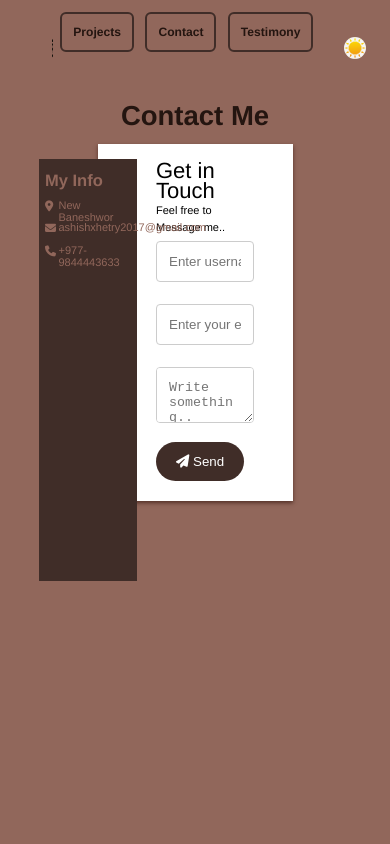
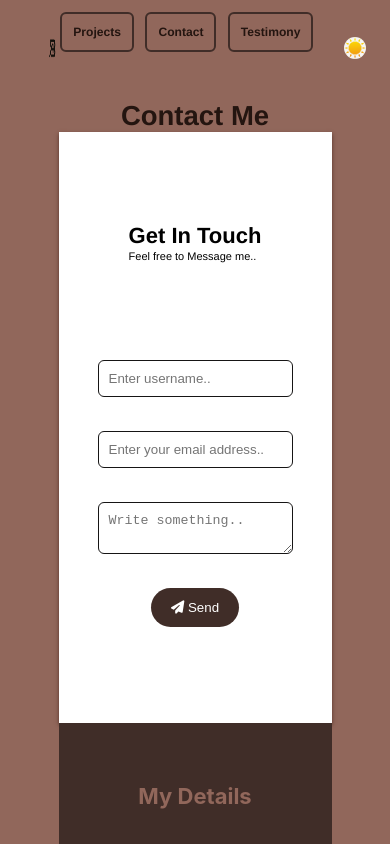
Before and after one commit to xhetry-ashish/portfolio_practice, a React (Create React App) app: page /contact in a window 390 px wide. Shown: the top 844 px of the page. Built offline with nearby package versions, Linux system fonts and the light colour scheme.

Commit message:
contact form UI changed and responsive done

```diff
--- a/src/pages/Contact/contact.jsx
+++ b/src/pages/Contact/contact.jsx
@@ -81,21 +81,23 @@ const validate = (values)=>{
         <div class="contactRow">
           <div class="contactInfo">
             <div class="icon-info">
-              <h3>My Info</h3>
+              <div class="title">My Details</div>
             </div>
           </div>
           <div class="contactInfo">
             <div class="icon-info">
               <i class="fa fa-map-marker"></i>
+              <span>Address</span>
             </div>
             <div class="text-info">
-              <span>New Baneshwor</span>
+              <span>New Baneshwor,Kathmandu</span>
             </div>
           </div>
 
           <div class="contactInfo">
             <div class="icon-info">
               <i class="fa fa-envelope"></i>
+              <span>Email</span>
             </div>
             <div class="text-info">
               <span>ashishxhetry2017@gmail.com</span>
@@ -105,6 +107,7 @@ const validate = (values)=>{
           <div class="contactInfo">
             <div class="icon-info">
               <i class="fa fa-phone"></i>
+              <span>Phone</span>
             </div>
             <div class="text-info">
               <span>+977-9844443633</span>
@@ -113,10 +116,8 @@ const validate = (values)=>{
         </div>
 
         <div class="formRow">
-          <div class="formempty"></div>
-          <div class="forminfo">
             <div class="formTitle">
-              <span>Get in Touch</span>
+              <span>Get In Touch</span>
               <p>Feel free to Message me..</p>
             </div>
             <div class="formInput">
@@ -128,7 +129,7 @@ const validate = (values)=>{
                   value={formValues.username}
                   onChange={handleChange}
                 />
-                <p style={{color:"red"}}>{formErrors.username}</p>
+                <span style={{color:"red"}}>{formErrors.username}</span>
                 <input
                   type="text"
                   name="email"
@@ -136,7 +137,7 @@ const validate = (values)=>{
                   value={formValues.email}
                   onChange={handleChange}
                 />
-                <p style={{color:"red"}}>{formErrors.email}</p>
+                <span style={{color:"red"}}>{formErrors.email}</span>
                 <textarea
                   id="subject"
                   name="message"
@@ -144,14 +145,13 @@ const validate = (values)=>{
                   value={formValues.message}
                   onChange={handleChange}
                 ></textarea>
-                <p style={{color:"red"}}>{formErrors.message}</p>
+                 <span style={{color:"red"}}>{formErrors.message}</span>
                 <button ><i class="fa fa-paper-plane"></i>  Send</button>
               </form>
             </div>
           </div>
         </div>
       </div>
-    </div>
   )
 }
 
--- a/src/pages/Contact/contact.scss
+++ b/src/pages/Contact/contact.scss
@@ -11,47 +11,54 @@ h2 {
   font-family: $myFont;
   font-size: 2.5rem;
 }
+/* contact section */
+#contact {
+  margin-top: 10vh;
+}
 
 .outerRow {
   width: 100vw;
+  height: 80vh;
   display: flex;
   flex-direction: row;
   justify-content: center;
-    position: relative;
-    top: 10%;
+  align-items: center;
+
 }
 .contactRow {
-    height: 50vh;
-    width: 25vw;
+  height: 60vh;
+  flex-basis: 25vw;
   background-color: $pri-color;
-    position: absolute;
-    margin-top: 7%;
-    z-index: 1;
-    padding: 3%;
-    padding-left: 0;
-    left: 10%;
+  display: flex;
+  flex-direction: column;
+  align-items: center;
+  justify-content: space-evenly;
 }
 
 .contactInfo {
   display: flex;
-    flex-direction: row;
-    margin-left: 7%;
-    margin-bottom: 10%;
+  flex-direction: column;
+  align-items: center;
 }
 
 .icon-info {
-    font-size: 100%;
+  font-size: 120%;
   color: $sec-color;
+  display: flex;
+  flex-direction: row;
+  column-gap: 15%;
 }
 
-  .icon-info h3 {
-    margin-top: 0;
-    padding-top: 0;
+.icon-info .title{
+  font-size: 2rem;
+  font-weight: bold;
+}
+
+.icon-info span{
+  font-size: 1.5rem;
 }
 
 .text-info {
-    position: absolute;
-    left: 20%;
   color: $sec-color;
   font-family: $myFont;
   font-size: 1rem;
@@ -60,47 +67,40 @@ h2 {
 
 /* form  */
 .formRow {
-    height: fit-content;
-    width: 50vw;
+  height: 70vh;
+  flex-basis:40vw;
   background-color: white;
-    position: absolute;
-    margin-top: 3%;
   display: flex;
-    flex-direction: row;
+  flex-direction: column;
+  justify-content:space-evenly;
+  align-items: center;
   box-shadow: 0 2px 4px 0 #533027;
-
-    .formempty {
-      width: 20%;
-    }
-    .forminfo {
-      width: 50%;
-      height: fit-content;
-      margin: 10%;
-      margin-right: 0;
 
     .formTitle {
       font-family: $myFont;
       line-height: 1.5rem;
       span {
         font-size: 2rem;
+        font-weight: bold;
       }
       p {
         font-size: 1rem;
       }
     }
 
-      .formInput {
-        input[type="text"],
-        [type="email"],
+    .formInput form{
+      display: flex;
+      flex-direction: column;
+      row-gap: 2vh;
+      justify-content:space-evenly;
+      align-items: center;
+      input,
       textarea {
-          width: 100%;
-          padding: 12px;
-          border: 1px solid #ccc;
-          border-radius: 4px;
-          box-sizing: border-box;
-          margin-top: 6px;
-          margin-bottom: 16px;
-          resize: vertical;
+        width: 30vw;
+        height: fit-content;
+        padding: 10px;
+        border: 1px solid rgb(22, 21, 21);
+        border-radius: 6px;
       }
       button {
         background-color: $pri-color;
@@ -118,4 +118,48 @@ h2 {
       }
     }
   }
+
+
+  //mobile-devices
+@media (max-width: 425px) {
+  html {
+    font-size: 68.75%;
   }
+  .outerRow{
+    flex-wrap: wrap-reverse;
+    height:max-content;
+  }
+
+  .contactRow {
+    flex-basis: 70%;
+    height: 50vh;
+  }
+
+
+  .formRow {
+    flex-basis: 70%;
+
+    .formInput{
+      form{
+        input,textarea{
+          width: 50vw;
+        }
+      }
+    }
+  }
+}
+
+
+//tablet-devices
+@media (min-width:426px) and (max-width: 769px) {
+  html {
+    font-size: 87%;
+  }
+  .contactRow {
+    flex-basis: 40%;
+  }
+
+  .formRow{
+    flex-basis: 50%;
+  }
+}
```
Lines whose indentation alone changed are shown as unchanged.
